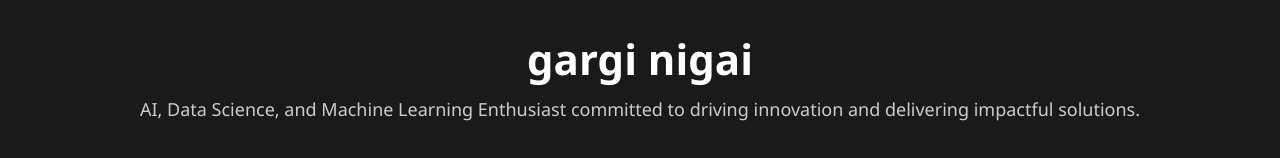
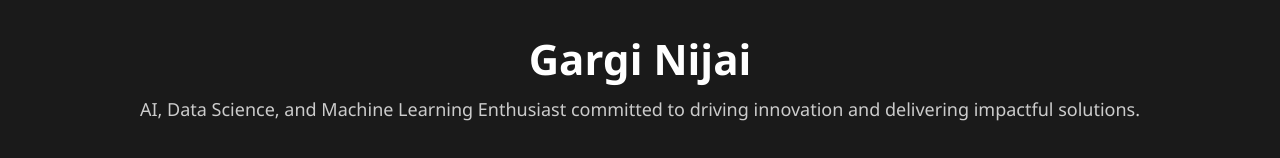
Before and after one commit to Gargi4010/my-resume, a plain HTML site: page index.html in a window 1280 px wide. Shown: the top 158 px of the page. Drawn offline with Linux system fonts and the light colour scheme.

Commit message:
Update index.html

```diff
--- a/index.html
+++ b/index.html
@@ -176,7 +176,7 @@
 
 <body>
     <header>
-        <h1>gargi nigai</h1>
+        <h1>Gargi Nijai</h1>
         <p>AI, Data Science, and Machine Learning Enthusiast committed to driving innovation and delivering impactful solutions.</p>
         <div class="contact-info">
             <ul>
```
